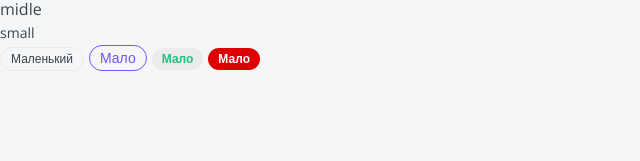
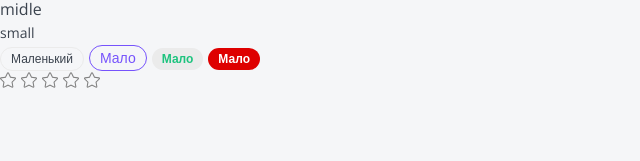
Before and after one commit to BRIT47rus/NextPSH, a Next.js app: page / in a window 1280 px wide. Shown: the part 130-291 px from the top of the page, without its empty margins (0-640 px from the left). Built offline with nearby package versions, Linux system fonts and the light colour scheme.

Commit message:
star component completed

```diff
--- a/app/page.tsx
+++ b/app/page.tsx
@@ -1,4 +1,4 @@
-import { Button, Htag, P, Tag } from '@/components';
+import { Button, Htag, P, Rating, Tag } from '@/components';
 import { Metadata } from 'next';
 
 export const metadata: Metadata = {
@@ -27,6 +27,7 @@ export default function Home() {
                 Мало
             </Tag>
             <Tag color="red">Мало</Tag>
+            <Rating rating={4} />
         </>
     );
 }
--- a/components/Rating/Rating.module.css
+++ b/components/Rating/Rating.module.css
@@ -0,0 +1,6 @@
+.fill {
+    fill: var(--primary);
+}
+.star {
+    margin-right: 5px;
+}
--- a/components/Rating/Rating.props.ts
+++ b/components/Rating/Rating.props.ts
@@ -4,5 +4,5 @@ export interface IRatingProps
     extends DetailedHTMLProps<HTMLAttributes<HTMLDivElement>, HTMLDivElement> {
     isEditable?: boolean;
     rating: number;
-    seRating: (rating: number) => void;
+    seRating?: (rating: number) => void;
 }
--- a/components/Rating/Rating.tsx
+++ b/components/Rating/Rating.tsx
@@ -1,7 +1,45 @@
-import React from 'react';
+'use client';
 
-const Rating = () => {
-    return <div></div>;
+import React, { JSX, useEffect, useState } from 'react';
+import { IRatingProps } from './Rating.props';
+import styles from './Rating.module.css';
+import cn from 'classnames';
+import StarIcon from './star.svg';
+const Rating = ({
+    // isEditable = false,
+    rating,
+    // seRating,
+    ...props
+}: IRatingProps) => {
+    const [ratingArray, setRatingArray] = useState<JSX.Element[]>(
+        new Array(5).fill(<></>)
+    );
+
+    const construcRating = (currentRating: number) => {
+        const updatedArray = ratingArray.map((rat: JSX.Element, i: number) => {
+            return (
+                <StarIcon
+                    key={i}
+                    className={cn(styles.star, {
+                        [styles.fill]: i < currentRating,
+                    })}
+                />
+            );
+        });
+        setRatingArray(updatedArray);
+    };
+    useEffect(() => {
+        construcRating(rating);
+        // eslint-disable-next-line react-hooks/exhaustive-deps
+    }, [rating]);
+
+    return (
+        <div {...props}>
+            {ratingArray.map((r, i) => (
+                <span key={i}>{r}</span>
+            ))}
+        </div>
+    );
 };
 
 export default Rating;
--- a/components/index.ts
+++ b/components/index.ts
@@ -2,4 +2,6 @@ import { Htag } from './HTag/Htag';
 import { Button } from './Button/Button';
 import P from './P/P';
 import Tag from './Tag/Tag';
-export { P, Button, Htag, Tag };
+import Rating from './Rating/Rating';
+
+export { P, Button, Htag, Tag, Rating };
```
Also changed, not shown: components/Rating/star.svg (added).
